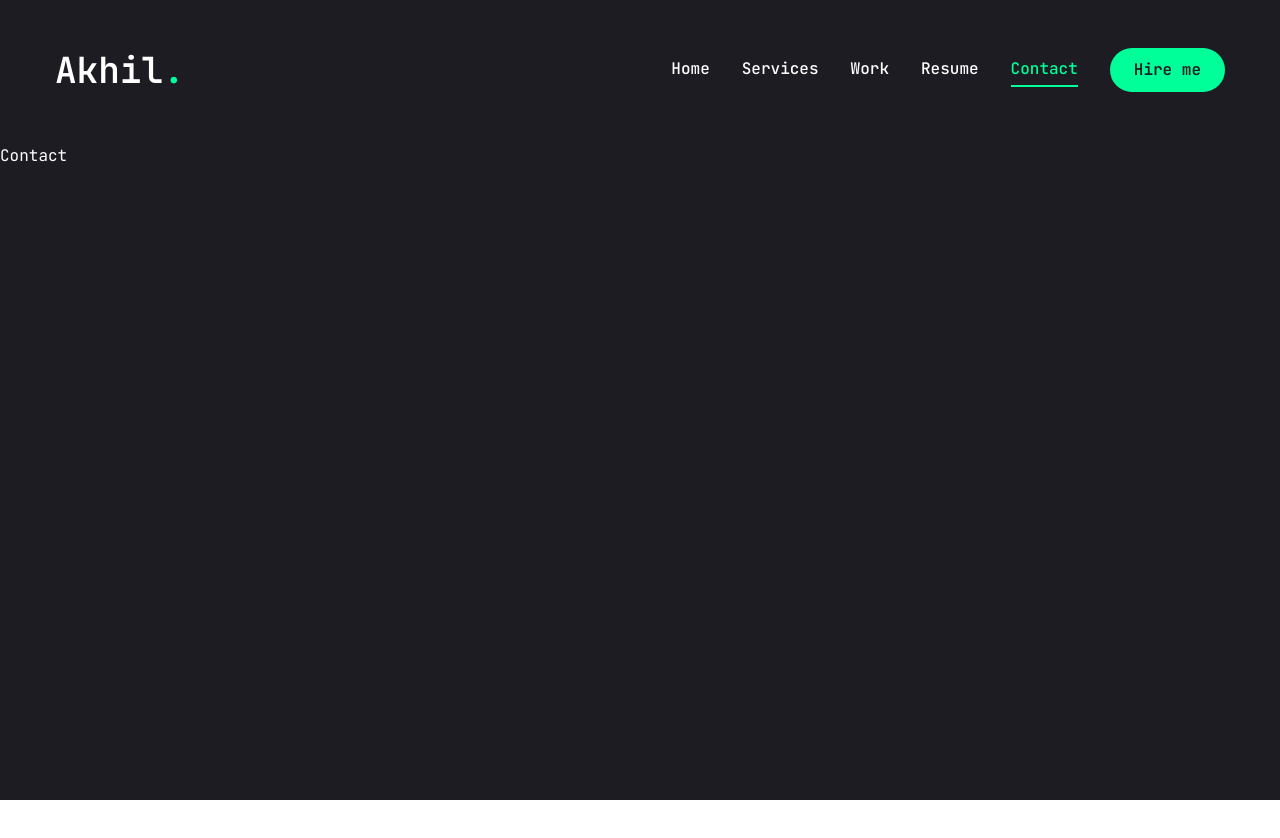
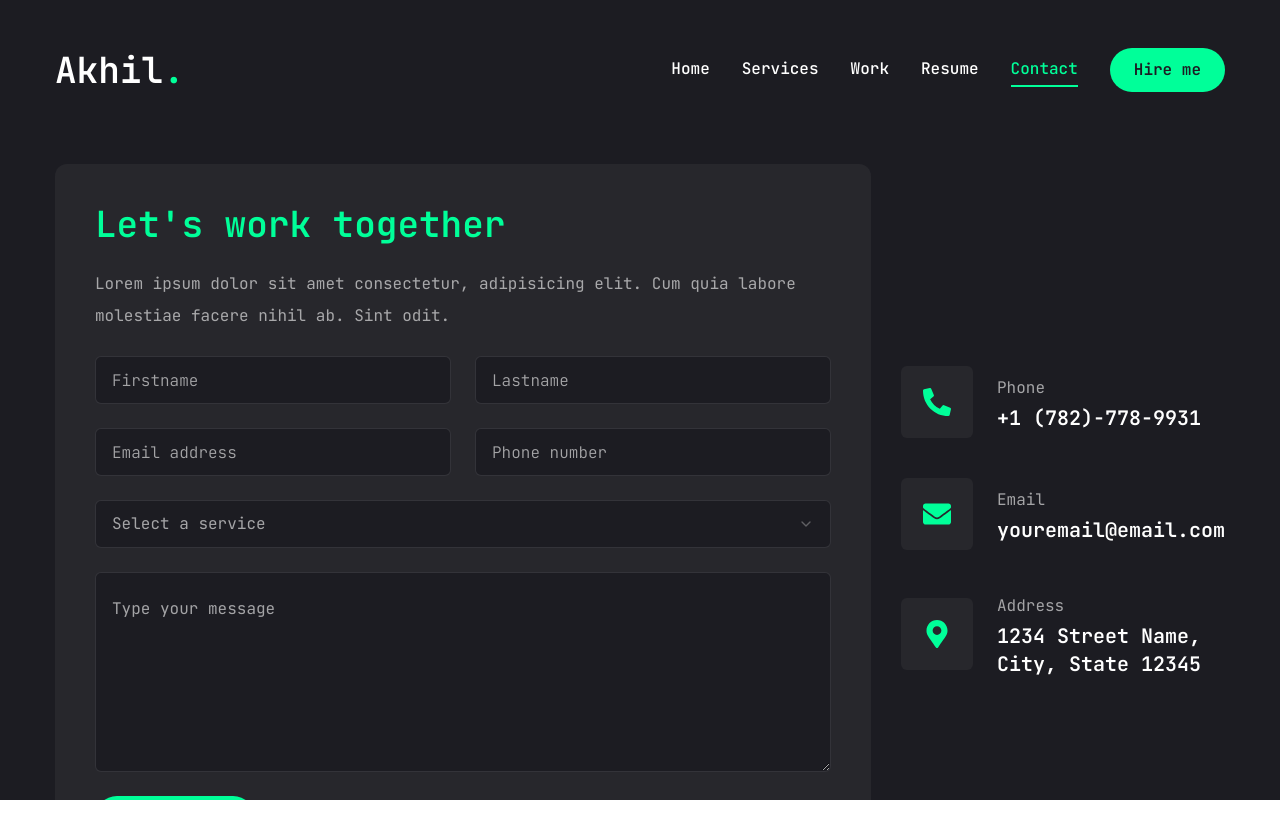
Before and after one commit to Aki0782/akhil-portfolio, a Next.js app: page /contact in a window 1280 px wide. Shown: the top 838 px of the page. Before the commit the page ends 800 px from the top, so only its background shows below. Built offline with nearby package versions, Linux system fonts and the light colour scheme.

Commit message:
contact me page

```diff
--- a/src/app/contact/page.tsx
+++ b/src/app/contact/page.tsx
@@ -1,7 +1,116 @@
+"use client";
+
 import React from "react";
+import { FaPhoneAlt, FaEnvelope, FaMapMarkerAlt } from "react-icons/fa";
 
+const info = [
+  {
+    icon: <FaPhoneAlt />,
+    title: "Phone",
+    description: "+1 (782)-778-9931"
+  },
+  {
+    icon: <FaEnvelope />,
+    title: "Email",
+    description: "youremail@email.com"
+  },
+  {
+    icon: <FaMapMarkerAlt />,
+    title: "Address",
+    description: "1234 Street Name, City, State 12345"
+  }
+];
+
+import { motion } from "framer-motion";
+import { Input } from "../../components/ui/input";
+import {
+  Select,
+  SelectContent,
+  SelectGroup,
+  SelectItem,
+  SelectLabel,
+  SelectTrigger,
+  SelectValue
+} from "../../components/ui/select";
+import { Textarea } from "../../components/ui/textarea";
+import { Button } from "../../components/ui/button";
 const Contact = () => {
-  return <div>Contact</div>;
+  return (
+    <motion.section
+      initial={{ opacity: 0 }}
+      animate={{
+        opacity: 1,
+        transition: {
+          delay: 2.4,
+          duration: 0.4,
+          ease: "easeIn"
+        }
+      }}
+      className="py-6"
+    >
+      <div className="container mx-auto">
+        <div className=" flex flex-col xl:flex-row gap-[30px]">
+          {/* form */}
+          <div className="xl:h-[54%] order-2 xl:order-none">
+            <form
+              className="flex flex-col gap-6 p-10 bg-[#27272c] rounded-xl"
+              action=""
+            >
+              <h3 className="text-4xl text-accent">Let&apos;s work together</h3>
+              <p className="text-white/60">
+                Lorem ipsum dolor sit amet consectetur, adipisicing elit. Cum
+                quia labore molestiae facere nihil ab. Sint odit.
+              </p>
+              {/* input */}
+              <div className="grid grid-cols-1 md:grid-cols-2 gap-6">
+                <Input type="firstName" placeholder="Firstname" />
+                <Input type="lastname" placeholder="Lastname" />
+                <Input type="email" placeholder="Email address" />
+                <Input type="phone number" placeholder="Phone number" />
+              </div>
+              {/* Select */}
+              <Select>
+                <SelectTrigger className="w-full">
+                  <SelectValue placeholder="Select a service" />
+                </SelectTrigger>
+                <SelectContent>
+                  <SelectGroup>
+                    <SelectLabel>Select a service</SelectLabel>
+                    <SelectItem value="est">Web Developement</SelectItem>
+                    <SelectItem value="cst">Mobile Development</SelectItem>
+                    <SelectItem value="mst">SEO</SelectItem>
+                  </SelectGroup>
+                </SelectContent>
+              </Select>
+              <Textarea className="h-[200px]" placeholder="Type your message" />
+              {/* button */}
+              <Button size="default" className="max-w-40">
+                Send Message
+              </Button>
+            </form>
+          </div>
+          {/* info */}
+          <div className="flex-1 flex items-center xl:justify-end order-1 xl:order-none mb-8 xl:mb-0 ">
+            <ul className="flex flex-col gap-10">
+              {info.map((item, i) => {
+                return (
+                  <li key={i} className=" flex items-center gap-6">
+                    <div className="w-[52px] h-[52px] xl:w-[72px] xl:h-[72px] bg-[#27272c] text-accent rounded-md flex items-center justify-center">
+                      <div className="text-[28px]">{item.icon}</div>
+                    </div>
+                    <div className="flex-1">
+                      <p className="text-white/60">{item.title}</p>
+                      <h3 className="text-xl">{item.description}</h3>
+                    </div>
+                  </li>
+                );
+              })}
+            </ul>
+          </div>
+        </div>
+      </div>
+    </motion.section>
+  );
 };
 
 export default Contact;
--- a/src/components/ui/input.tsx
+++ b/src/components/ui/input.tsx
@@ -2,21 +2,24 @@
 
 import { cn } from "../../lib/utils";
 
-export interface InputProps extends React.InputHTMLAttributes<HTMLInputElement> {}
+export interface InputProps
+  extends React.InputHTMLAttributes<HTMLInputElement> {}
 
-const Input = React.forwardRef<HTMLInputElement, InputProps>(({ className, type, ...props }, ref) => {
+const Input = React.forwardRef<HTMLInputElement, InputProps>(
+  ({ className, type, ...props }, ref) => {
     return (
       <input
         type={type}
         className={cn(
-        "flex h-10 w-full rounded-md border border-slate-200 bg-white px-3 py-2 text-sm ring-offset-white file:border-0 file:bg-transparent file:text-sm file:font-medium placeholder:text-slate-500 focus-visible:outline-none focus-visible:ring-2 focus-visible:ring-slate-950 focus-visible:ring-offset-2 disabled:cursor-not-allowed disabled:opacity-50 dark:border-slate-800 dark:bg-slate-950 dark:ring-offset-slate-950 dark:placeholder:text-slate-400 dark:focus-visible:ring-slate-300",
+          "flex h-[48px] rounded-md border border-white/10 focus:border-accent font-light bg-primary px-4 py-5 text-base placeholder:text-white/60 outline-none",
           className
         )}
         ref={ref}
         {...props}
       />
     );
-});
+  }
+);
 Input.displayName = "Input";
 
 export { Input };
--- a/src/components/ui/select.tsx
+++ b/src/components/ui/select.tsx
@@ -19,7 +19,7 @@
   <SelectPrimitive.Trigger
     ref={ref}
     className={cn(
-      "flex h-10 w-full items-center justify-between rounded-md border border-slate-200 bg-white px-3 py-2 text-sm ring-offset-white placeholder:text-slate-500 focus:outline-none focus:ring-2 focus:ring-slate-950 focus:ring-offset-2 disabled:cursor-not-allowed disabled:opacity-50 [&>span]:line-clamp-1 dark:border-slate-800 dark:bg-slate-950 dark:ring-offset-slate-950 dark:placeholder:text-slate-400 dark:focus:ring-slate-300",
+      "flex h-[48px] w-full items-center justify-between rounded-md border border-white/10 bg-primary px-4 py-5 text-base text-white/60 placeholder:text-white/10 focus:border-accent outline-none",
       className
     )}
     {...props}
@@ -38,7 +38,10 @@
 >(({ className, ...props }, ref) => (
   <SelectPrimitive.ScrollUpButton
     ref={ref}
-    className={cn("flex cursor-default items-center justify-center py-1", className)}
+    className={cn(
+      "flex cursor-default items-center justify-center py-1",
+      className
+    )}
     {...props}
   >
     <ChevronUp className="h-4 w-4" />
@@ -52,13 +55,17 @@
 >(({ className, ...props }, ref) => (
   <SelectPrimitive.ScrollDownButton
     ref={ref}
-    className={cn("flex cursor-default items-center justify-center py-1", className)}
+    className={cn(
+      "flex cursor-default items-center justify-center py-1",
+      className
+    )}
     {...props}
   >
     <ChevronDown className="h-4 w-4" />
   </SelectPrimitive.ScrollDownButton>
 ));
-SelectScrollDownButton.displayName = SelectPrimitive.ScrollDownButton.displayName;
+SelectScrollDownButton.displayName =
+  SelectPrimitive.ScrollDownButton.displayName;
 
 const SelectContent = React.forwardRef<
   React.ElementRef<typeof SelectPrimitive.Content>,
@@ -68,7 +75,7 @@
     <SelectPrimitive.Content
       ref={ref}
       className={cn(
-        "relative z-50 max-h-96 min-w-[8rem] overflow-hidden rounded-md border border-slate-200 bg-white text-slate-950 shadow-md data-[state=open]:animate-in data-[state=closed]:animate-out data-[state=closed]:fade-out-0 data-[state=open]:fade-in-0 data-[state=closed]:zoom-out-95 data-[state=open]:zoom-in-95 data-[side=bottom]:slide-in-from-top-2 data-[side=left]:slide-in-from-right-2 data-[side=right]:slide-in-from-left-2 data-[side=top]:slide-in-from-bottom-2 dark:border-slate-800 dark:bg-slate-950 dark:text-slate-50",
+        "relative z-50 max-h-96 min-w-[8rem] overflow-hidden rounded-md border border-white/10 bg-primary text-white shadow-md data-[state=open]:animate-in data-[state=closed]:animate-out data-[state=closed]:fade-out-0 data-[state=open]:fade-in-0 data-[state=closed]:zoom-out-95 data-[state=open]:zoom-in-95 data-[side=bottom]:slide-in-from-top-2 data-[side=left]:slide-in-from-right-2 data-[side=right]:slide-in-from-left-2 data-[side=top]:slide-in-from-bottom-2 dark:border-slate-800 dark:bg-slate-950 dark:text-slate-50",
         position === "popper" &&
           "data-[side=bottom]:translate-y-1 data-[side=left]:-translate-x-1 data-[side=right]:translate-x-1 data-[side=top]:-translate-y-1",
         className
@@ -111,7 +118,7 @@
   <SelectPrimitive.Item
     ref={ref}
     className={cn(
-      "relative flex w-full cursor-default select-none items-center rounded-sm py-1.5 pl-8 pr-2 text-sm outline-none focus:bg-slate-100 focus:text-slate-900 data-[disabled]:pointer-events-none data-[disabled]:opacity-50 dark:focus:bg-slate-800 dark:focus:text-slate-50",
+      "relative flex w-full cursor-default select-none items-center rounded-sm py-1.5 pl-8 pr-2 text-sm outline-none focus:bg-accent focus:text-primary data-[disabled]:pointer-events-none data-[disabled]:opacity-50 dark:focus:bg-slate-800 dark:focus:text-slate-50",
       className
     )}
     {...props}
--- a/src/components/ui/textarea.tsx
+++ b/src/components/ui/textarea.tsx
@@ -2,20 +2,23 @@
 
 import { cn } from "../../lib/utils";
 
-export interface TextareaProps extends React.TextareaHTMLAttributes<HTMLTextAreaElement> {}
+export interface TextareaProps
+  extends React.TextareaHTMLAttributes<HTMLTextAreaElement> {}
 
-const Textarea = React.forwardRef<HTMLTextAreaElement, TextareaProps>(({ className, ...props }, ref) => {
+const Textarea = React.forwardRef<HTMLTextAreaElement, TextareaProps>(
+  ({ className, ...props }, ref) => {
     return (
       <textarea
         className={cn(
-        "flex min-h-[80px] w-full rounded-md border border-slate-200 bg-white px-3 py-2 text-sm ring-offset-white placeholder:text-slate-500 focus-visible:outline-none focus-visible:ring-2 focus-visible:ring-slate-950 focus-visible:ring-offset-2 disabled:cursor-not-allowed disabled:opacity-50 dark:border-slate-800 dark:bg-slate-950 dark:ring-offset-slate-950 dark:placeholder:text-slate-400 dark:focus-visible:ring-slate-300",
+          "flex min-h-[80px] w-full rounded-md border border-white/10 bg-primary px-4 py-5 placeholder:text-white/60 focus-visible:outline-none focus-visible:ring-1 focus-visible:ring-accent focus-visible:ring-offset-0 disabled:cursor-not-allowed disabled:opacity-50",
           className
         )}
         ref={ref}
         {...props}
       />
     );
-});
+  }
+);
 Textarea.displayName = "Textarea";
 
 export { Textarea };
```
Lines whose indentation alone changed are shown as unchanged.
